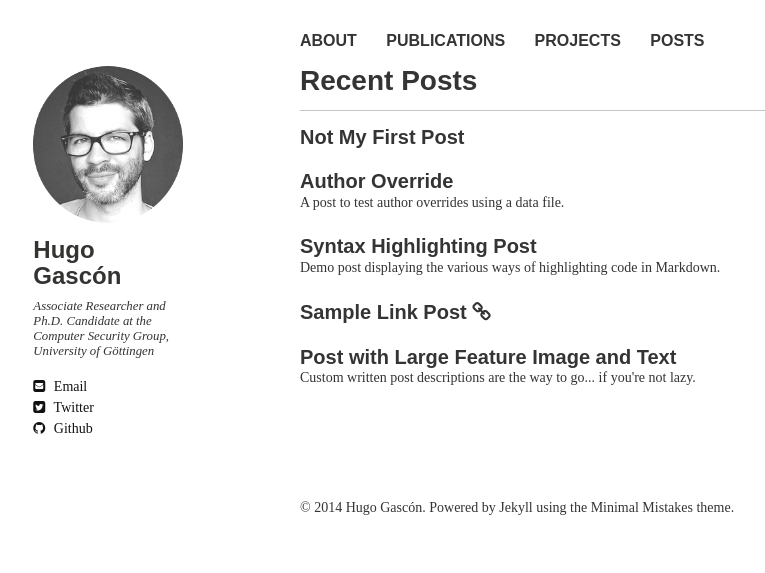
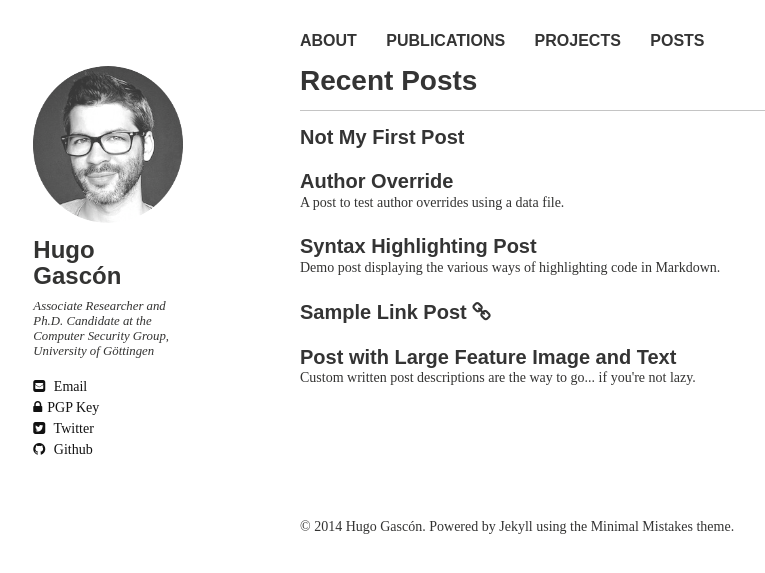
Before and after one commit to hgascon/hgascon.github.io, a Jekyll site: the page built from index.md, in a window 1280 px wide. Shown: the top 573 px of the page, without its empty margins (20-785 px from the left). Built offline with Jekyll 4.4.1, drawn with Linux system fonts in a browser that asks for light colours; nearby versions of some CDN libraries; some web fonts are replaced.

Commit message:
link to gpg key

```diff
--- a/_includes/_author-bio.html
+++ b/_includes/_author-bio.html
@@ -10,6 +10,7 @@
 <h3>{{ author.name }}</h3>
 <p>{{ author.bio }}</p>
 {% if author.email %}<a href="mailto:{{ author.email }}" class="author-social" target="_blank"><i class="fa fa-envelope-square"></i> Email</a>{% endif %}
+{% if author.email %}<a href="hgascon.pub" class="author-social" target="_blank"><i class="fa fa-lock"></i>PGP Key</a>{% endif %}
 {% if author.twitter %}<a href="http://twitter.com/{{ author.twitter }}" class="author-social" target="_blank"><i class="fa fa-twitter-square"></i> Twitter</a>{% endif %}
 {% if author.facebook %}<a href="http://facebook.com/{{ author.facebook }}" class="author-social" target="_blank"><i class="fa fa-facebook-square"></i> Facebook</a>{% endif %}
 {% if author.google_plus %}<a href="http://plus.google.com/+{{ author.google_plus }}" class="author-social" target="_blank"><i class="fa fa-google-plus-square"></i> Google+</a>{% endif %}
```
